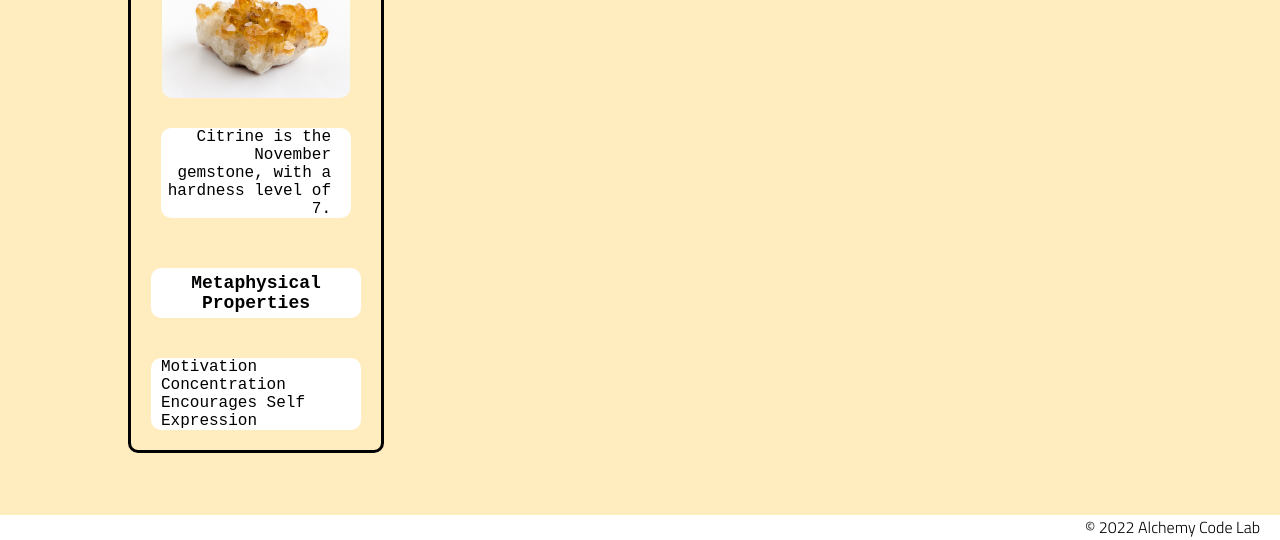
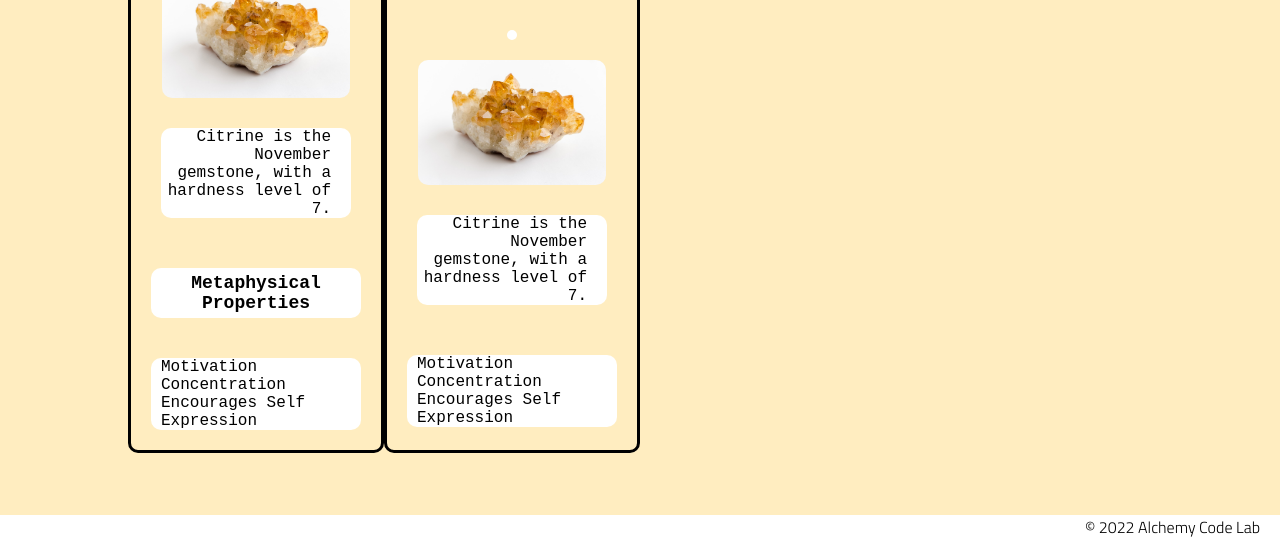
Before and after one commit to amayamaya/Import-and-Display-a-List-Practice-Spotlight-Deliverable, a plain HTML site: page index.html in a window 1280 px wide. Shown: the part 260-800 px from the top of the page. Drawn offline with Linux system fonts and the light colour scheme.

Commit message:
added renderGem function, passed TDD

```diff
--- a/app.js
+++ b/app.js
@@ -1,5 +1,13 @@
 // import functions and grab DOM elements
+import { gems } from './gems.js';
+import { renderGem } from './utils.js';
 
+const gemListEl = document.getElementById('gems');
+
+for (let gem of gems) {
+    const gemDiv = renderGem(gem);
+    gemListEl.append(gemDiv);
+}
 // let state
 
 // set event listeners
--- a/gems.js
+++ b/gems.js
@@ -1,3 +1,3 @@
 export const gems = [
-    { name: 'Citrine', Month:'November', hardness:'7' },
+    { name: 'Citrine', image:'./assets/citrine.jpg', month:'November', hardness:'7', metaphysics:['Motivation', 'Concentration', 'Encourages Self Expression'] },
 ];
--- a/styles/home.css
+++ b/styles/home.css
@@ -10,6 +10,20 @@
     flex-direction: column;
     align-items: center;
     border: 3px solid black;
+    border-radius: 10px;
+}
+
+.stone {
+    width: 25%;
+    display: flex;
+    flex-direction: column;
+    align-items: center;
+    border: 3px solid black;
+    border-radius: 10px;
+}
+
+.stone img {
+    width:75%;
     border-radius: 10px;
 }
 
--- a/utils.js
+++ b/utils.js
@@ -1,23 +1,23 @@
-export function renderGem(gem) {
+export function renderGem(stone) {
     const div = document.createElement('div');
-    div.classList.add('gem');
+    div.classList.add('stone');
 
     const h1 = document.createElement('h1');
-    h1.textContent = gem.name;
+    h1.textContent = stone.name;
 
     const h2 = document.createElement('h2');
-    h1.textContent = gem.metaphysics;
+    h1.textContent = stone.metaphysics;
 
     const img = document.createElement('img');
-    img.src = gem.image;
+    img.src = stone.image;
 
     const p = document.createElement('p');
-    p.textContent = `${gem.name} is the ${gem.month} gemstone, with a hardness level of ${gem.hardness}.`;
+    p.textContent = `${stone.name} is the ${stone.month} gemstone, with a hardness level of ${stone.hardness}.`;
 
     const ul = document.createElement('ul');
-    for (let metaphysics of gem.gem) {
+    for (let quality of stone.metaphysics) {
         const li = document.createElement('li');
-        li.textContent = metaphysics;
+        li.textContent = quality;
         ul.append(li);
     }
 
```
Also changed, not shown: test/example.test.js (+1 -2 lines).
